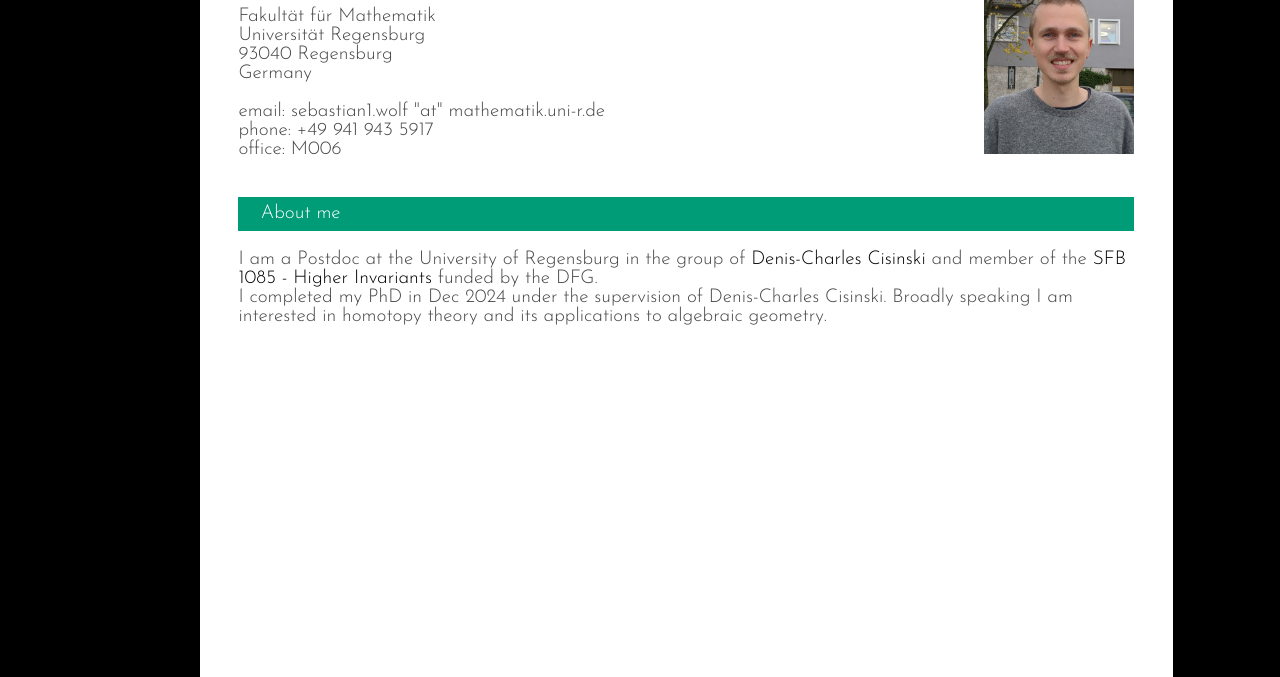
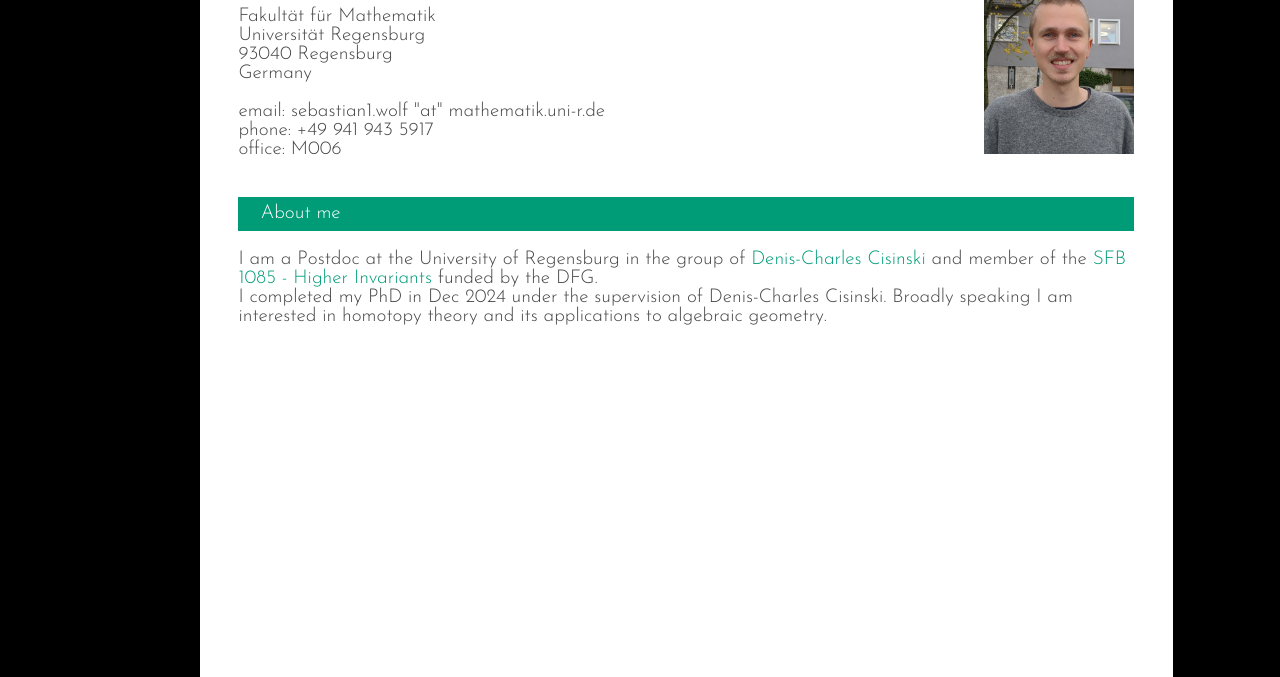
Before and after one commit to wos07573/wos07573.github.io, a plain HTML site: page index.html in a window 1280 px wide. Shown: the part 200-877 px from the top of the page. Drawn offline with Linux system fonts and the light colour scheme.

Commit message:
Update index.html

```diff
--- a/index.html
+++ b/index.html
@@ -153,8 +153,8 @@ a.my:hover {
 
 			<p class="naka">About me</p>
 			<p>
-				I am a Postdoc at the University of Regensburg in the group of <a href="https://cisinski.app.uni-regensburg.de/">Denis-Charles Cisinski</a> and
-				member of the <a href="https://sfb-higher-invariants.app.uni-regensburg.de/index.php?title=Main_Page">SFB 1085 - Higher Invariants</a> funded by the DFG.<br>
+				I am a Postdoc at the University of Regensburg in the group of <a href="https://cisinski.app.uni-regensburg.de/" class="my">Denis-Charles Cisinski</a> and
+				member of the <a href="https://sfb-higher-invariants.app.uni-regensburg.de/index.php?title=Main_Page" class="my">SFB 1085 - Higher Invariants</a> funded by the DFG.<br>
 				I completed my PhD in Dec 2024 under the supervision of Denis-Charles Cisinski.
 				Broadly speaking I am interested in homotopy theory and its applications to algebraic geometry.
 			</p>
```
